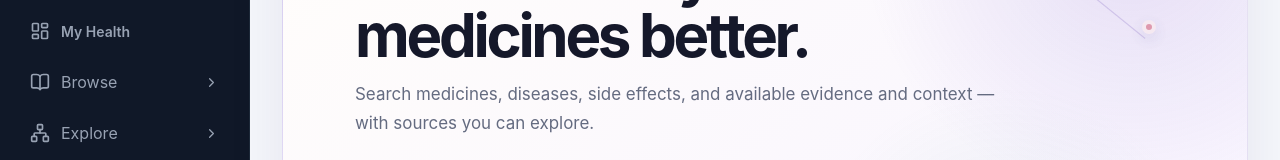
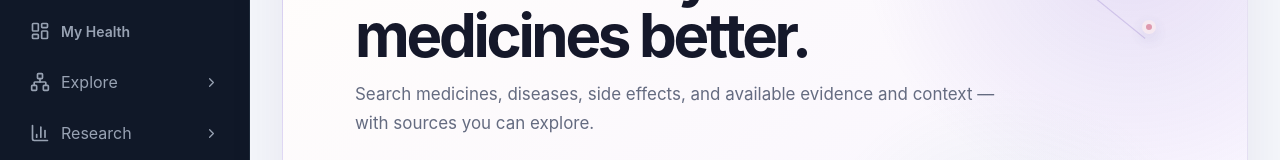
Before and after one commit to Tuvshinjargal03/CHEERS-PrimeKG-RGCN-DDI-Prediction_draft1, a React (Vite) app in the folder frontend/: page /graph#/overview in a window 1280 px wide. Shown: the part 186-346 px from the top of the page. Built offline with nearby package versions, Linux system fonts and the light colour scheme.

Commit message:
Simplify main navigation

```diff
--- a/frontend/src/App.jsx
+++ b/frontend/src/App.jsx
@@ -1,7 +1,6 @@
 import {
   BarChart3,
   Beaker,
-  BookOpen,
   ChevronDown,
   ChevronRight,
   FlaskConical,
@@ -36,17 +35,11 @@ const SubgraphExplorer = lazy(() => import('./pages/SubgraphExplorer.jsx'))
 
 const navigationGroups = [
   {
-    label: 'Browse',
-    icon: BookOpen,
+    label: 'Explore',
+    icon: Network,
     items: [
       { path: '/medicines', label: 'Medicines', icon: Pill },
       { path: '/diseases', label: 'Diseases', icon: HeartPulse },
-    ],
-  },
-  {
-    label: 'Explore',
-    icon: Network,
-    items: [
       { path: '/graph', label: 'Graph Explorer', icon: Network },
       { path: '/subgraph', label: 'Subgraph Explorer', icon: Share2 },
     ],
```
Also changed, not shown: 1 other file (tests, documents, lock files or other folders).
